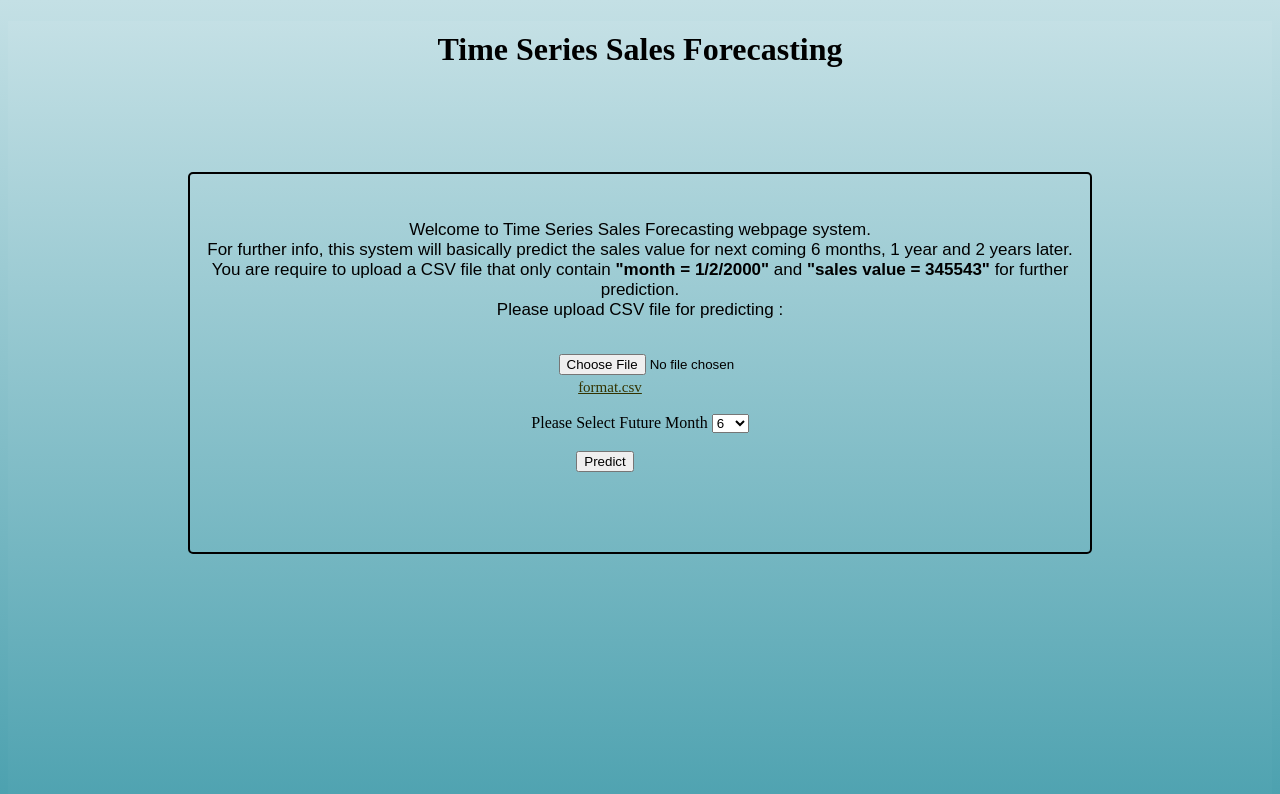
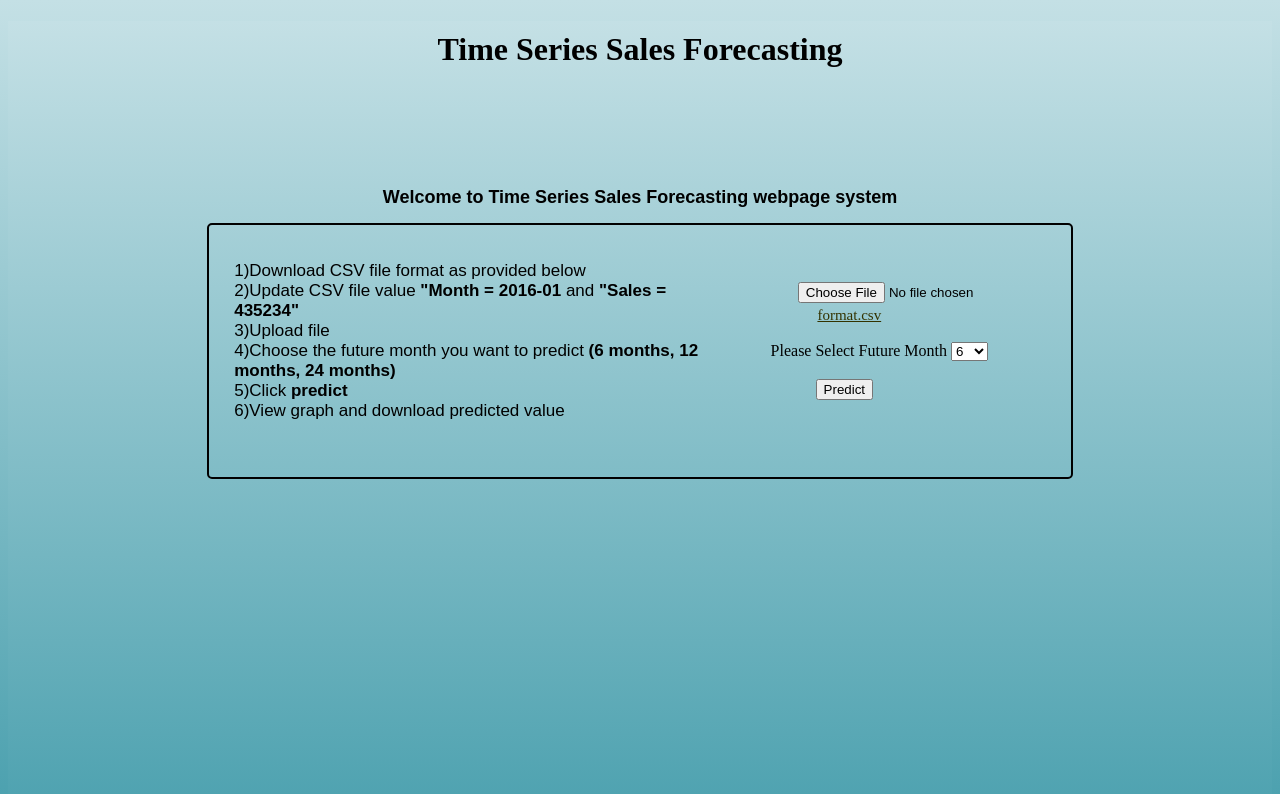
Before and after one commit to wenjun0903/WJ_Project, a Flask app: page / in a window 1280 px wide. Shown: the top 794 px of the page. Run offline with Flask 2, Linux system fonts and the light colour scheme; some libraries are stand-ins or nearby versions.

Commit message:
Update index.html

```diff
--- a/templates/index.html
+++ b/templates/index.html
@@ -14,21 +14,41 @@
                           text-align : center;
                           padding:10px;
                           }
+                        h2{
+                          font-size: 18px;
+                          font-family: Arial, Helvetica, sans-serif;
+                          text-align: center;
+                          }
 
-                        .upload{
-                          text-align : center;
+                        .container{
                           border: 2px solid;
                           border-radius: 5px;
-                          align-items:  center;
-                          padding:30px 0 80px 0;
-                          margin : 0 180px 0 180px;
+                          padding: 20px 20px 40px;
+                          display: flex;
+                          width: 65%;
+                          height: auto;
+                          align-items: center;
+                          text-align: center;
+                          margin:auto;
+
+                          &__content {
+                            object-fit: contain;
+                            align-self: flex-start;
 
                           }
+                          &__button {
+                            flex: 1 1 auto;
+
+                          }
+                        }
+
 
                       p span {
                           display: block;
                           font-size: 17px;
                           font-family: Arial, Helvetica, sans-serif;
+                          text-align: left;
+                          padding-left: 5px;
                          }
 
                         .file{
@@ -43,6 +63,8 @@
                             font-size: 15px;
                             color: #333300;
                             margin-right: 60px;
+
+
                         }
 
 
@@ -54,7 +76,6 @@
               <title>{{ title }}</title>
               <script src='https://cdnjs.cloudflare.com/ajax/libs/Chart.js/1.0.2/Chart.min.js'></script>
             </head>
-
             {% block body %}
 
             <p>{{ error }}</p>
@@ -70,13 +91,20 @@
                         </br>
                           </br>
                              </br>
-                            <div class = "upload">
-                                <p> <span>Welcome to Time Series Sales Forecasting webpage system.</span>
-                                <span>For further info, this system will basically predict the sales value for next coming 6 months, 1 year and 2 years later. </span>
-                                <span>You are require to upload a CSV file that only contain <b>"month = 1/2/2000" </b> and <b> "sales value = 345543" </b> for further prediction.</span>
-                                <span>Please upload CSV file for predicting :</span></p>
-                                </br>
+                              <h2>Welcome to Time Series Sales Forecasting webpage system</h2>
 
+                                <div class = "container">
+                                    <div class = "container__content">
+                                        <p> <span>1)Download CSV file format as provided below</span>
+                                            <span>2)Update CSV file value <b> "Month = 2016-01 </b> and <b> "Sales = 435234" </b></span>
+                                            <span>3)Upload file</span>
+                                            <span>4)Choose the future month you want to predict <b> (6 months, 12 months, 24 months) </b></span>
+                                            <span>5)Click <b> predict </b></span>
+                                            <span>6)View graph and download predicted value</span>
+                                        </p>
+                                    </div>
+
+                                    <div class = "container__button" >
                                         <form action="/transform" method="post" enctype="multipart/form-data">
                                             <input type="file" name="data_file" class="file"/>
                                             <br>
@@ -95,5 +123,7 @@
                                         </form>
                                  </div>
 
+
+
              </body>
         </html>
```
Lines whose indentation alone changed are shown as unchanged.
